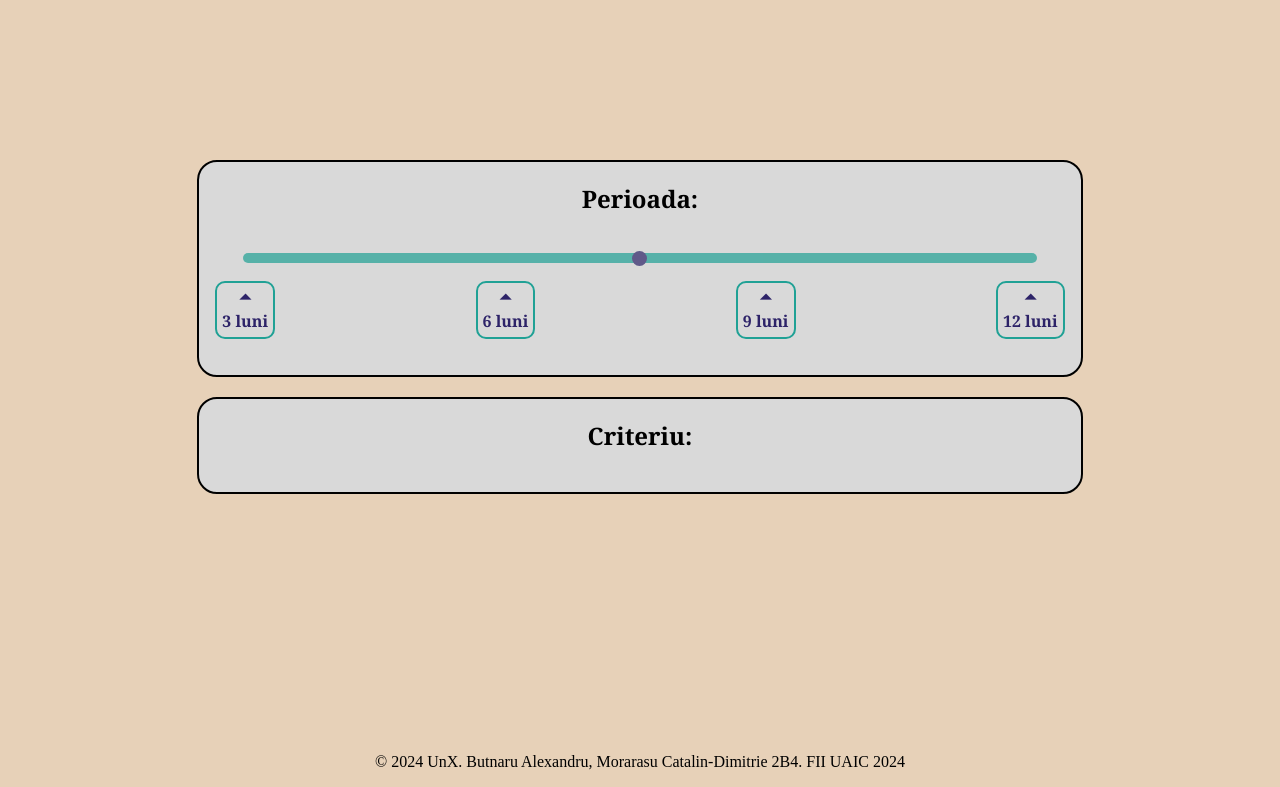
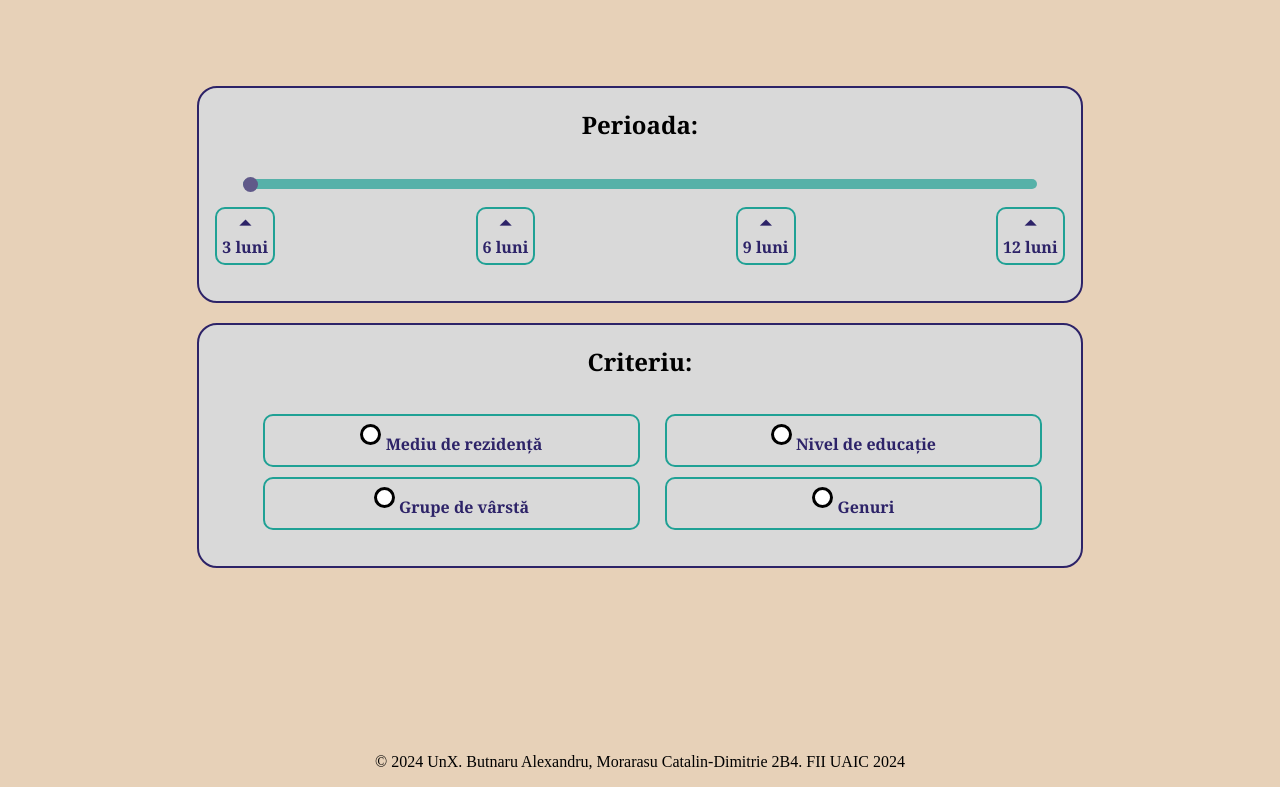
Before and after one commit to Roice32/WebTechnologiesProject, a plain HTML site: page visualizer.html in a window 1280 px wide. Shown: the part 83-870 px from the top of the page. Drawn offline with Linux system fonts and the light colour scheme.

Commit message:
Implemented Criterion selection radio section

```diff
--- a/styles/visualizer.css
+++ b/styles/visualizer.css
@@ -16,7 +16,7 @@
     align-items: center;
     justify-content: center;
     background-color: rgb(217, 217, 217);
-    border: 2px solid black;
+    border: 2px solid rgb(45, 35, 104);
     border-radius: 20px;
     padding-bottom: 20px;
     margin: 10px;
@@ -80,3 +80,54 @@
     border-radius: 10px;
     color: rgb(45, 35, 104);
 }
+
+#criteria {
+    list-style-type: none;
+    display: grid;
+    grid-template-columns: repeat(2, 1fr);
+    min-width: 90%;
+    grid-gap: 10px;
+}
+
+#criteria li {
+    max-width: 90%;
+    max-height: 90%;
+    align-content: left;
+    font-weight: 600;
+    padding: 10px;
+    border: 2px solid rgb(32, 161, 149);
+    border-radius: 10px;
+    color: rgb(45, 35, 104);
+}
+
+#criteria li:hover {
+    transform: scale(1.1);
+    transition-duration: 0.3s;
+}
+
+input[name="criterion"]:not(checked)::before {
+    content: "";
+    display: inline-block;
+    position: relative;
+    left: -5px;
+    top: -5px;
+    width: 15px;
+    height: 15px;
+    border: 3px solid rgb(0, 0, 0);
+    border-radius: 50%;
+    background-color: rgb(255, 255, 255);
+}
+
+input[name="criterion"]:checked::before {
+    content: "";
+    display: inline-block;
+    position: relative;
+    left: -7px;
+    top: -7px;
+    width: 15px;
+    height: 15px;
+    border: 5px solid rgb(45, 35, 104);
+    border-radius: 50%;
+    background-color: rgb(32, 161, 149);
+    transition-duration: 0.05s;
+}
--- a/visualizer.html
+++ b/visualizer.html
@@ -22,7 +22,7 @@
                 <div class="optionSelector">
                     <h2>Perioada:</h2>
                     <div class="timePeriodSliderDiv">
-                        <input type="range" min="0" max="100" value="50" class="timePeriodSlider" id="timePeriod">
+                        <input type="range" min="0" max="100" value="0" class="timePeriodSlider" id="timePeriod">
                         <script>
                             document.getElementById("timePeriod").addEventListener("mouseup", function() {
                                 snapSlider();
@@ -61,6 +61,31 @@
                 </div>
                 <div class="optionSelector">
                     <h2>Criteriu:</h2>
+                    <ul id="criteria">
+                        <li>
+                            <label for="residency">
+                                <input type="radio" id="residency" name="criterion" value="residency">
+                                Mediu de rezidență
+                            </label>
+                        </li>
+                        <li>
+                            <label for="education">
+                                <input type="radio" id="education" name="criterion" value="education">
+                                Nivel de educație
+                            </label>
+                        </li>
+                        <li>
+                            <label for="age">
+                                <input type="radio" id="age" name="criterion" value="age">
+                                Grupe de vârstă
+                            </label>
+                        </li>
+                        <li>
+                            <label for="gender">
+                                <input type="radio" id="gender" name="criterion" value="gender">
+                                Genuri
+                            </label>
+                        </li>
                 </div>
             </div>
         </main>
```
